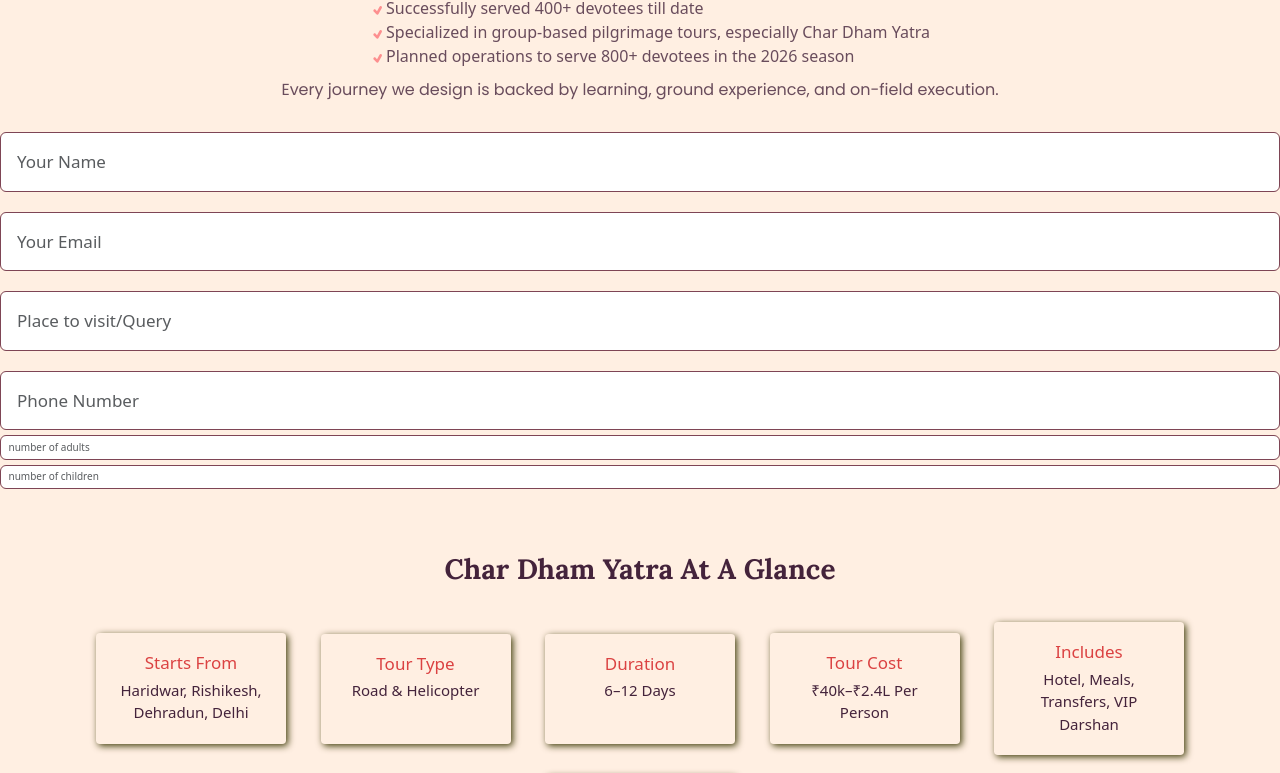
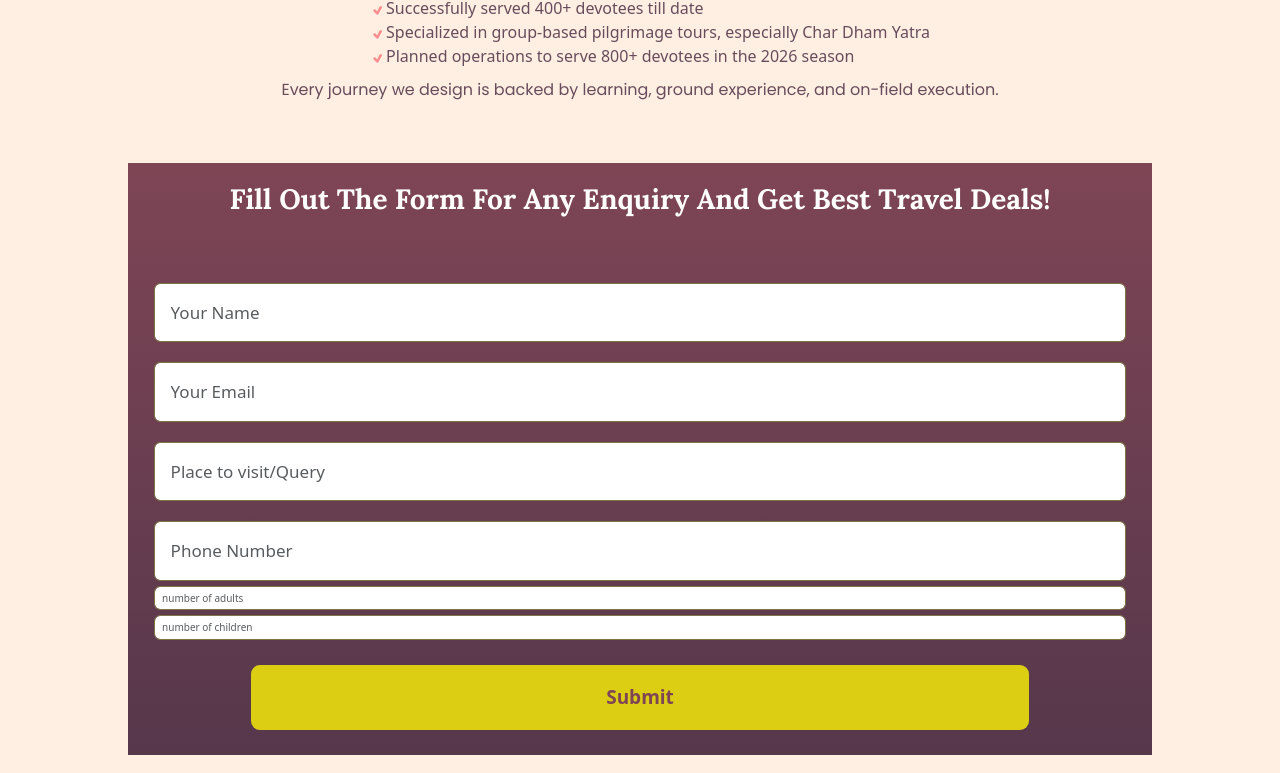
Before and after one commit to Sarita595k/Char_Dham_Frontend, a React (Vite) app: page / in a window 1280 px wide. Shown: the part 860-1633 px from the top of the page. Built offline with nearby package versions, Linux system fonts and the light colour scheme.

Commit message:
form created

```diff
--- a/src/Components/FormForDetails.jsx
+++ b/src/Components/FormForDetails.jsx
@@ -1,7 +1,18 @@
 import { useState } from 'react';
 import styled from 'styled-components';
+import { SubHeading } from './SubHeading';
 
+const Div = styled.div`
+width:clamp(80%, 45vw,90%);
+margin:auto;
+background-image:  linear-gradient(
+      rgba(126, 69, 85,1),
+      rgba(68, 35, 59,0.9)
+    );
+
+`
 const FormWrapper = styled.form`
+padding:clamp(2rem,2vw,4rem);
  input[type="text"],
   input[type="tel"],
   input[type="email"]{
@@ -11,8 +22,20 @@ margin-top:clamp(1rem,1.6vw,2rem);
 }
  .form-control {
     border-radius: 0.6rem;
-    border: 1px solid #7E4555;
+    border: 1px solid #7e7545;
   }
+`
+
+const Button = styled.button`
+width:80%;
+margin-top:clamp(2rem,1.6vw,2.5rem);
+padding:clamp(.7rem,1.6vw,1.8rem);
+border:none;
+font-size:clamp(1.4rem,1.6vw,1.9rem);
+border-radius:.9rem;
+color:#7E4555;
+font-weight:600;
+background-color:#dbce13;
 `
 const FormForDetails = () => {
     const [formData, setFormData] = useState({
@@ -35,15 +58,18 @@ const FormForDetails = () => {
     const handleSubmit = () => {
     };
     return (
-        <FormWrapper autoComplete='off'>
-            <input type='text' className="form-control mb-2" name="userName" value={formData.userName} placeholder="Your Name" onChange={handleChange} required />
-            <input type='email' className="form-control mb-2" name="email" value={formData.email} placeholder="Your Email" onChange={handleChange} required />
-            <input type="text" className="form-control mb-2" name="placesToVisit" id="placesToVisit" placeholder='Place to visit/Query' />
-            <input type='tel' className="form-control mb-2" name="phoneNumber" value={formData.phoneNumber} pattern="[6-9]{1}[0-9]{9}" maxLength="10" placeholder="Phone Number" onChange={handleChange} required />
-            <input type="number" className="form-control mb-2" name="numberOfAdults" id="numberOfAdults" placeholder='number of adults' />
-            <input type="number" className="form-control mb-2" name="NumberOfChildren" id="numberOfChildren" placeholder='number of children' />
-
-        </FormWrapper>
+        <Div>
+            <SubHeading subHeading={"fill out the form for any enquiry and get best travel deals! "} style={{ color: "white", padding: "2rem 2rem 0rem" }} />
+            <FormWrapper autoComplete='off'>
+                <input type='text' className="form-control mb-2" name="userName" value={formData.userName} placeholder="Your Name" onChange={handleChange} required />
+                <input type='email' className="form-control mb-2" name="email" value={formData.email} placeholder="Your Email" onChange={handleChange} required />
+                <input type="text" className="form-control mb-2" name="placesToVisit" id="placesToVisit" placeholder='Place to visit/Query' required />
+                <input type='tel' className="form-control mb-2" name="phoneNumber" value={formData.phoneNumber} pattern="[6-9]{1}[0-9]{9}" maxLength="10" placeholder="Phone Number" onChange={handleChange} required />
+                <input type="number" className="form-control mb-2" name="numberOfAdults" id="numberOfAdults" placeholder='number of adults' required />
+                <input type="number" className="form-control mb-2" name="NumberOfChildren" id="numberOfChildren" placeholder='number of children' required />
+                <Button type='submit'>Submit</Button>
+            </FormWrapper>
+        </Div>
     );
 }
 export default FormForDetails
```
